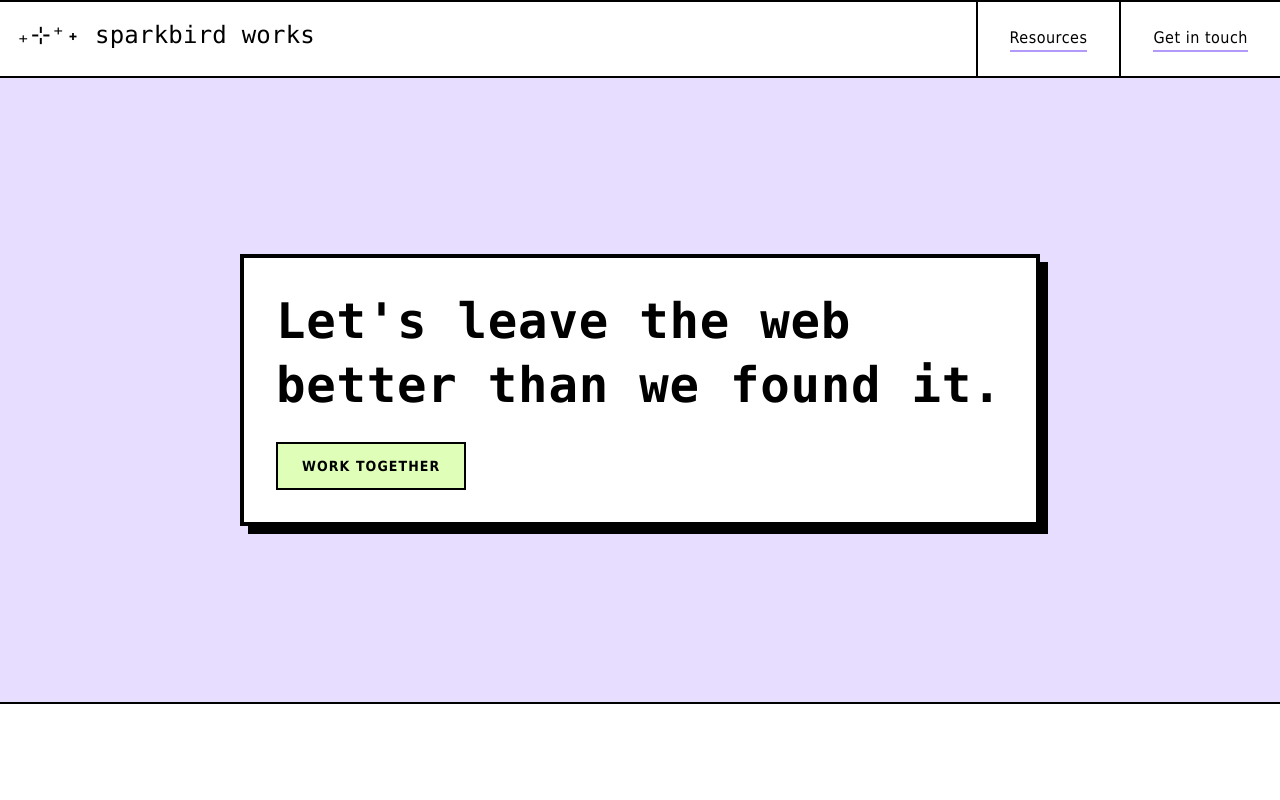
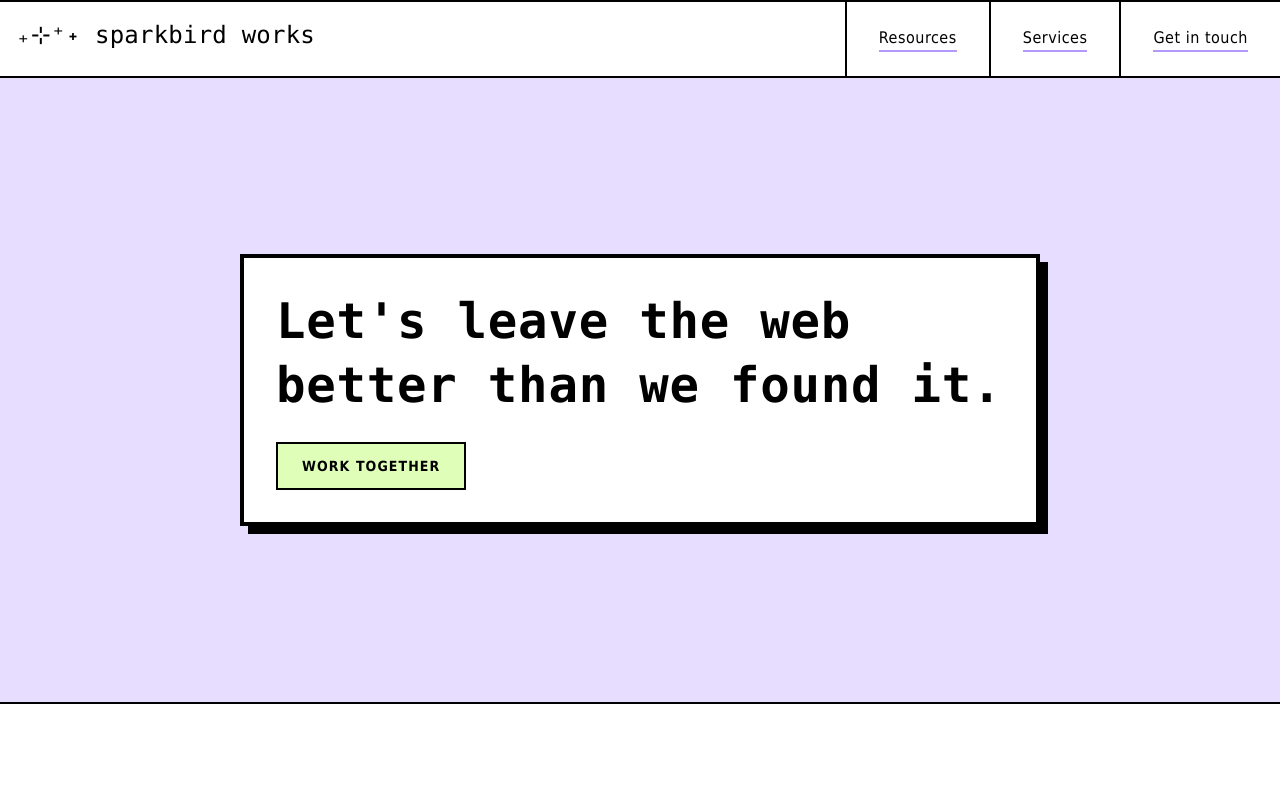
Before and after one commit to apennell/sparkbird-web, a Next.js app: page / in a window 1280 px wide. Shown: the top 800 px of the page. Built offline with nearby package versions, Linux system fonts and the light colour scheme.

Commit message:
Add services link in header

```diff
--- a/app/_components/Header.tsx
+++ b/app/_components/Header.tsx
@@ -2,12 +2,17 @@ import Link from 'next/link';
 
 import styles from './header.module.css';
 
-export default function Header() {
-  const navLinks = [
+const NAV_LINKS = [
   {
     _id: 'resources',
     href: 'resources',
     title: 'Resources',
+    external: false,
+  },
+  {
+    _id: 'services',
+    href: '/#services',
+    title: 'Services',
     external: false,
   },
   {
@@ -23,6 +28,7 @@ export default function Header() {
   },
 ];
 
+export default function Header() {
   return (
     <header className={styles.headerContainer}>
       <div className={styles.logoContainer}>
@@ -33,7 +39,7 @@ export default function Header() {
         </div>
       </div>
       <nav className={styles.linksContainer}>
-        {navLinks.map(({ href, external, title, _id }) => (
+        {NAV_LINKS.map(({ href, external, title, _id }) => (
           <div key={`${_id}-nav`} className={styles.linksGroup}>
             <div className={styles.navItem}>
               <a
--- a/app/page.tsx
+++ b/app/page.tsx
@@ -57,7 +57,10 @@ export default function Page() {
       </div>
 
       {/** Services */}
-      <div className={`${styles.section} ${styles.purpleSection}`}>
+      <div
+        className={`${styles.section} ${styles.purpleSection}`}
+        id="services"
+      >
         <div className={styles.sectionContainer}>
           <Card size="md">
             <div className={styles.servicesContainer}>
```
Lines whose indentation alone changed are shown as unchanged.
